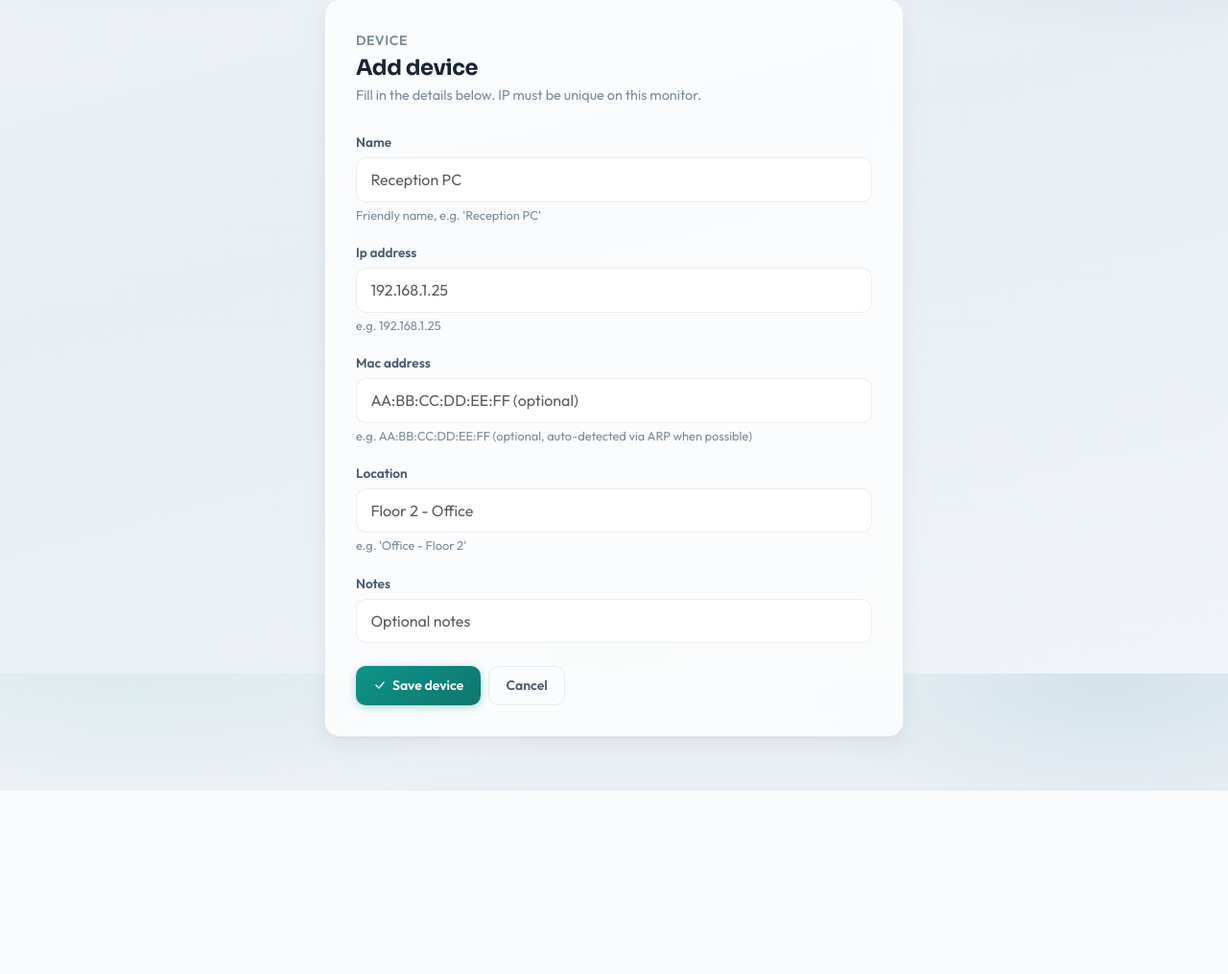
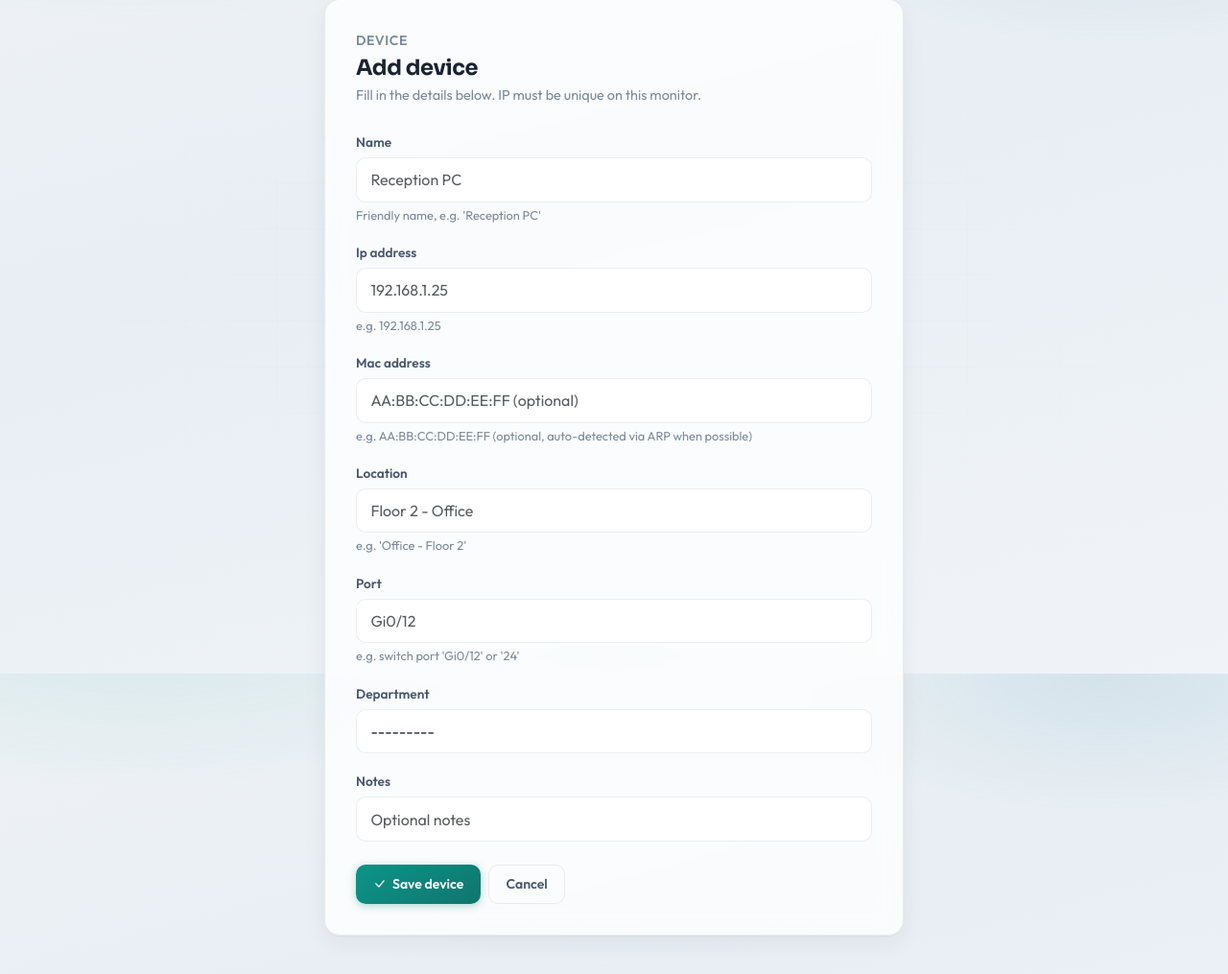
Before and after one commit to MayurBhowad/bm_office_device_mapper, a Django app: page /device/add/ in a window 1280 px wide. Shown: the part 98-1113 px from the top of the page at 96% size. Before the commit the page ends 922 px from the top, so only its background shows below. Run offline with Django 5.2, Linux system fonts and the light colour scheme; the visitor is signed in with stand-in values (Sample User, id 1); data comes from the database, SQL or seed files in the repository.

Commit message:
Add Department model and enhance Device management features

```diff
--- a/devices/forms.py
+++ b/devices/forms.py
@@ -5,11 +5,13 @@ from .models import Device
 class DeviceForm(forms.ModelForm):
     class Meta:
         model = Device
-        fields = ["name", "ip_address", "mac_address", "location", "notes"]
+        fields = ["name", "ip_address", "mac_address", "location", "port", "department", "notes"]
         widgets = {
             "name": forms.TextInput(attrs={"class": "form-control", "placeholder": "Reception PC"}),
             "ip_address": forms.TextInput(attrs={"class": "form-control", "placeholder": "192.168.1.25"}),
             "mac_address": forms.TextInput(attrs={"class": "form-control", "placeholder": "AA:BB:CC:DD:EE:FF (optional)"}),
             "location": forms.TextInput(attrs={"class": "form-control", "placeholder": "Floor 2 - Office"}),
+            "port": forms.TextInput(attrs={"class": "form-control", "placeholder": "Gi0/12"}),
+            "department": forms.Select(attrs={"class": "form-control"}),
             "notes": forms.TextInput(attrs={"class": "form-control", "placeholder": "Optional notes"}),
         }
--- a/devices/models.py
+++ b/devices/models.py
@@ -1,5 +1,17 @@
 from django.db import models
 from django.utils import timezone
+
+
+class Department(models.Model):
+    """Organizational department that devices can belong to."""
+
+    name = models.CharField(max_length=100, unique=True)
+
+    class Meta:
+        ordering = ["name"]
+
+    def __str__(self):
+        return self.name
 
 
 class Device(models.Model):
@@ -13,6 +25,14 @@ class Device(models.Model):
         help_text="e.g. AA:BB:CC:DD:EE:FF (optional, auto-detected via ARP when possible)",
     )
     location = models.CharField(max_length=100, blank=True, help_text="e.g. 'Office - Floor 2'")
+    port = models.CharField(max_length=50, blank=True, help_text="e.g. switch port 'Gi0/12' or '24'")
+    department = models.ForeignKey(
+        Department,
+        on_delete=models.SET_NULL,
+        null=True,
+        blank=True,
+        related_name="devices",
+    )
     notes = models.CharField(max_length=255, blank=True)
 
     is_up = models.BooleanField(default=False)
--- a/devices/views.py
+++ b/devices/views.py
@@ -16,7 +16,7 @@ def dashboard(request):
     """Main dashboard: shows every device as a card. Cards are pre-rendered
     with whatever status is stored in the DB; the page then calls
     /api/check-all/ via JS to refresh statuses live without a full reload."""
-    devices = list(Device.objects.all())
+    devices = list(Device.objects.select_related("department").all())
     up_count = sum(1 for d in devices if d.is_up)
     total_count = len(devices)
     devices_json = [
@@ -26,6 +26,8 @@ def dashboard(request):
             "ip": d.ip_address,
             "mac": d.mac_address or "",
             "location": d.location or "",
+            "port": d.port or "",
+            "department": d.department.name if d.department else "",
             "notes": d.notes or "",
             "is_up": d.is_up,
             "response_ms": d.last_response_ms,
```
Also changed, not shown: devices/admin.py (+11 -4 lines), templates/devices/dashboard.html (+14 -2 lines), devices/migrations/0002_device_department_device_port.py (added).
